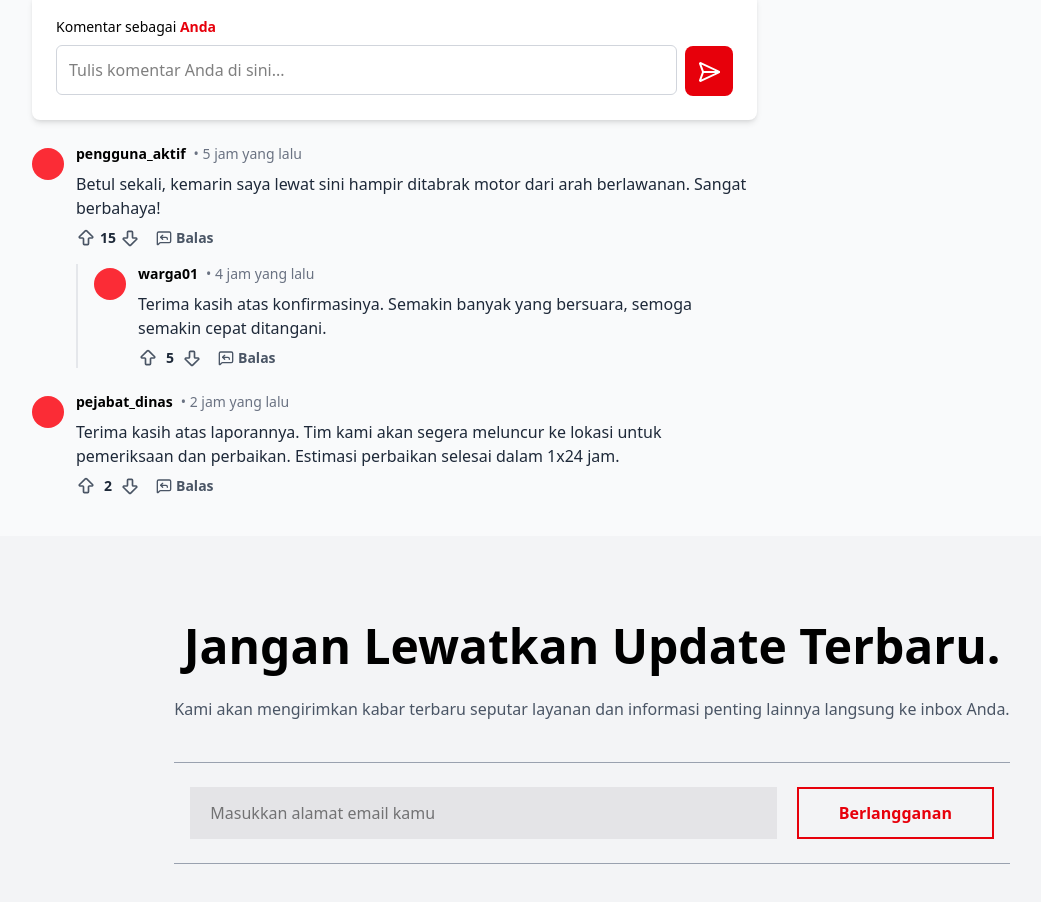
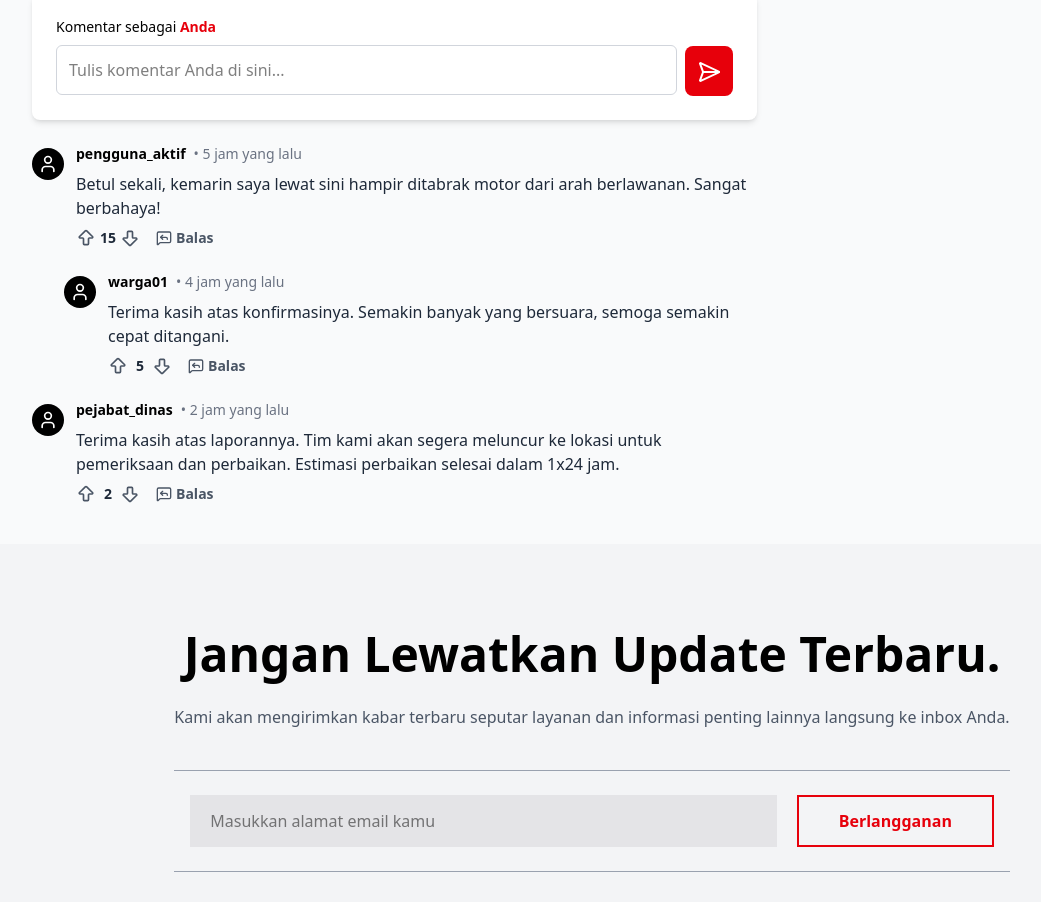
Before and after one commit to MBenedictt/lapor-pak-website, a React (Vite) app: page /report/detail in a window 1280 px wide. Shown: the part 978-1880 px from the top of the page, without its empty margins (48-1089 px from the left). Built offline with nearby package versions, Linux system fonts and the light colour scheme.

Commit message:
fix(comments): flatten reply indentation

```diff
--- a/src/components/Comment.jsx
+++ b/src/components/Comment.jsx
@@ -1,16 +1,13 @@
-// src/components/Comment.js
-
 import { useState } from 'react';
 import { Tooltip } from './Tooltip';
-import { ArrowBigUp, ArrowBigDown, MessageSquareReply } from 'lucide-react';
+import { ArrowBigUp, ArrowBigDown, MessageSquareReply, User } from 'lucide-react';
 
-const Comment = ({ comment }) => {
+const Comment = ({ comment, isReply, onReplySubmit }) => {
+
     const [votes, setVotes] = useState(comment.votes);
     const [userVote, setUserVote] = useState(null);
-
     const [showReplyForm, setShowReplyForm] = useState(false);
     const [replyText, setReplyText] = useState("");
-    const [replies, setReplies] = useState(comment.replies || []);
 
     const handleVote = (type) => {
         if (type === 'up') {
@@ -40,20 +37,31 @@ const Comment = ({ comment }) => {
             text: replyText,
             votes: 0,
             timestamp: 'Baru saja',
-            replies: []
+            replies: [],
+            replyingTo: comment.author
         };
-        setReplies([newReply, ...replies]);
+        onReplySubmit(newReply, comment.id);
         setReplyText("");
         setShowReplyForm(false);
     };
 
+    const replies = comment.replies || [];
+
     return (
+        <div className={isReply ? "ml-4 md:ml-8" : ""}>
             <div className="flex gap-3">
-            <div className="w-8 h-8 bg-red-500 rounded-full flex-shrink-0 mt-1"></div>
+                <div className="w-8 h-8 bg-black rounded-full flex-shrink-0 mt-1 flex items-center justify-center">
+                    <User className="w-5 h-5 text-white" />
+                </div>
 
                 <div className="w-full">
                     <div className="flex items-center gap-2 text-sm">
                         <span className="font-semibold">{comment.author}</span>
+                        {comment.replyingTo && (
+                            <span className="text-gray-500 font-normal flex items-center gap-1">
+                            <span className='font-bold'>&gt;</span> {comment.replyingTo}
+                            </span>
+                        )}
                         <span className="text-gray-500">• {comment.timestamp}</span>
                     </div>
 
@@ -104,14 +112,7 @@ const Comment = ({ comment }) => {
                             </div>
                         </div>
                     )}
-
-                {replies.length > 0 && (
-                    <div className="mt-4 pl-4 border-l-2 border-gray-200 space-y-4">
-                        {replies.map(reply => (
-                            <Comment key={reply.id} comment={reply} />
-                        ))}
                 </div>
-                )}
             </div>
         </div>
     );
--- a/src/pages/DetailPage.jsx
+++ b/src/pages/DetailPage.jsx
@@ -1,5 +1,3 @@
-// src/pages/ReportDetailPage.js
-
 import { useState, useRef } from 'react';
 import Navbar from '../components/Navbar';
 import { Link } from 'react-router-dom';
@@ -29,6 +27,19 @@ const ReportDetailPage = () => {
     const [score, setScore] = useState(mainReport.upvotes - mainReport.downvotes);
     const [userVote, setUserVote] = useState(null);
     const [isBookmarked, setIsBookmarked] = useState(mainReport.initialBookmark);
+
+    const flattenComments = (comments, isReply = false) => {
+        let flatList = [];
+        for (const comment of comments) {
+            flatList.push({ ...comment, isReply: isReply });
+
+            if (comment.replies && comment.replies.length > 0) {
+                flatList = flatList.concat(flattenComments(comment.replies, true));
+            }
+        }
+        return flatList;
+    };
+
 
     const handleKeyPress = (e) => {
         if (e.key === 'Enter') {
@@ -145,6 +156,27 @@ const ReportDetailPage = () => {
         setNewComment("");
     };
 
+     const handleReplySubmit = (newReply, parentId) => {
+        const addReplyRecursively = (nodes, targetId, reply) => {
+            return nodes.map(node => {
+                if (node.id === targetId) {
+                    return { ...node, replies: [reply, ...node.replies] };
+                }
+                if (node.replies && node.replies.length > 0) {
+                    return { ...node, replies: addReplyRecursively(node.replies, targetId, reply) };
+                }
+                return node;
+            });
+        };
+
+        const updatedComments = addReplyRecursively(comments, parentId, newReply);
+        setComments(updatedComments);
+        setMainReport(prevState => ({
+            ...prevState,
+            comments: prevState.comments + 1
+        }));
+    };
+
     const shareUrl = window.location.href;
     const shareText = `Lihat laporan penting ini: "${mainReport.title}"`;
 
@@ -230,8 +262,13 @@ const ReportDetailPage = () => {
                                     </button>
                             </div>
                             <div className="mt-6 space-y-6">
-                                {comments.map(comment => (
-                                    <Comment key={comment.id} comment={comment} />
+                                {flattenComments(comments).map(comment => (
+                                    <Comment
+                                        key={comment.id}
+                                        comment={comment}
+                                        isReply={comment.isReply}
+                                        onReplySubmit={handleReplySubmit}
+                                    />
                                 ))}
                             </div>
                         </div>
```
Lines whose indentation alone changed are shown as unchanged.
